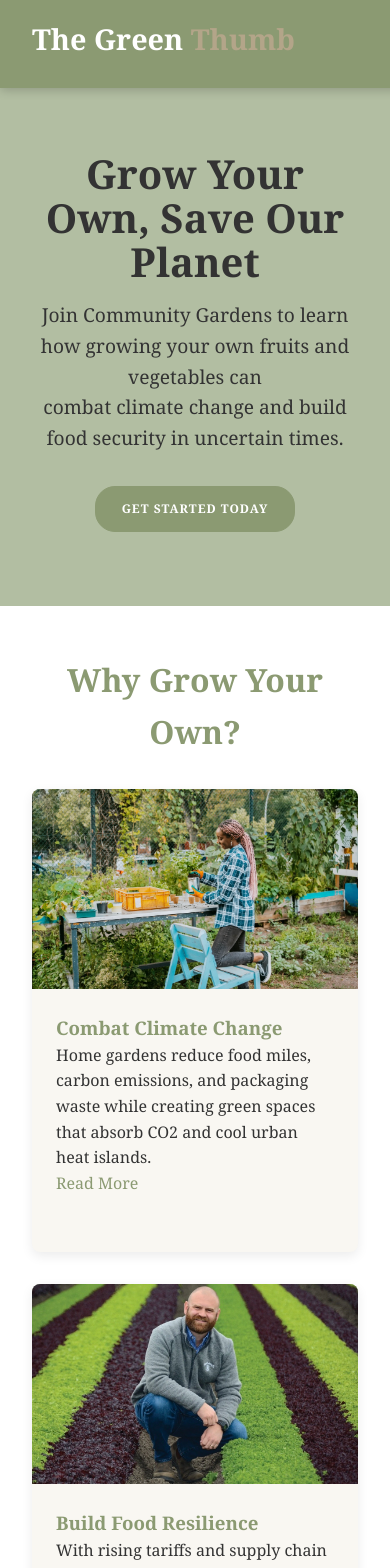
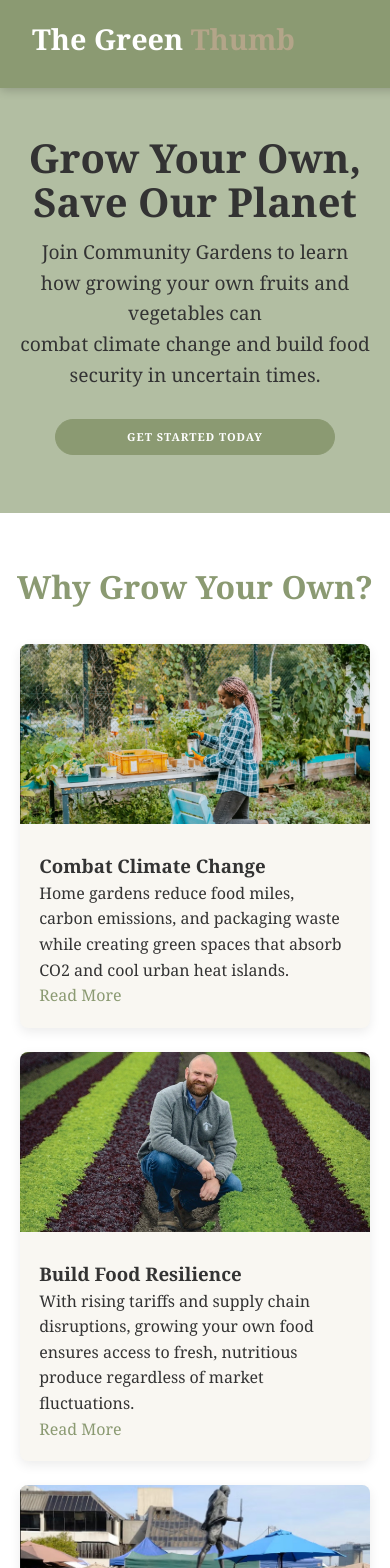
Before and after one commit to IsmaelxMartinez/Lowes-Capstone, a React (Vite) app: page / in a window 390 px wide. Shown: the top 1568 px of the page. Built offline with nearby package versions, Linux system fonts and the light colour scheme.

Commit message:
changed responsiveness

```diff
--- a/src/pages/homepage/Home.css
+++ b/src/pages/homepage/Home.css
@@ -13,7 +13,7 @@
     line-height: 1.6;
   }
 
-  .home {
+   .home {
     max-width: 100vw;
   }
 
@@ -33,13 +33,13 @@
     margin: 0 auto;
   }
 
-  .hero h1 {
+  .hero-content h1 {
     font-size: 2.5rem;
-    color: #333;
+    color: 333;
     margin-bottom: 1rem;
   }
 
-  .hero p {
+  .hero-content p {
     font-size: 1.2rem;
     margin-bottom: 2rem;
   }
@@ -81,29 +81,29 @@
     margin: 0 auto;
   }
 
-  .card {
+  .home-card {
     background-color: #f9f7f2;
     border-radius: 8px;
     overflow: hidden;
     box-shadow: 0 4px 12px rgba(0, 0, 0, 0.08);
   }
 
-  .card-image img {
+  .homecard-image img {
     width: 100%;
-    height: auto;
+    height: 30vh;
     object-fit: cover;
     object-position: top;
 }
 
-  .card-content {
+  .homecard-content {
     padding: 1.5rem;
   }
-  .card {
+  .homecard {
     background-color: #f9f7f2;
     border-radius: 8px;
   }
 
-a{
+  a{
     color: #8B9A72;
     text-decoration: none;
     margin-bottom: 10px;
@@ -162,3 +162,208 @@ a{
   .cta .btn:hover {
     background-color: #a09176;
   }
+
+
+  /* Responsive Design */
+  /* @media (max-width: 768px) {
+    .hero, .mission, .features, .about, .cta {
+      padding: 3rem 1rem;
+    }
+
+    .hero h1 {
+      font-size: 2rem;
+    }
+
+    .hero p {
+      font-size: 1rem;
+    }
+
+    .btn {
+      padding: 0.6rem 1.4rem;
+    }
+
+    .section-title {
+      font-size: 1.8rem;
+    }
+  }
+
+  @media (max-width: 480px) {
+    .hero h1 {
+      font-size: 1.8rem;
+    }
+
+    .hero p {
+      font-size: 0.9rem;
+    }
+
+    .btn {
+      padding: 0.5rem 1.2rem;
+    }
+  }  */
+
+  @media (max-width: 1024px) {
+    .hero, .mission {
+      padding: 5rem 0;
+    }
+
+    .feature-cards {
+      grid-template-columns: repeat(2, 1fr);
+      gap: 2rem;
+    }
+
+    .about-content {
+      gap: 2.5rem;
+    }
+  }
+
+  /* Medium Tablets */
+  @media (max-width: 900px) {
+    .hero-content, .about-content, .feature-cards {
+      padding: 0 25px;
+    }
+
+    .about-content {
+      grid-template-columns: 1fr;
+      text-align: center;
+    }
+
+    .about-image {
+      grid-row: 1;
+      max-height: 400px;
+    }
+
+    .about-text {
+      grid-row: 2;
+    }
+  }
+
+  /* Small Tablets and Large Phones */
+  @media (max-width: 768px) {
+    .hero, .mission {
+      padding: 4rem 0;
+    }
+
+    .features, .about, .cta {
+      padding: 4rem 0;
+    }
+
+    .hero-content h1 {
+      margin-bottom: 1rem;
+    }
+
+    .hero-content p {
+      margin-bottom: 2rem;
+    }
+
+    .feature-cards {
+      grid-template-columns: 1fr 1fr;
+      gap: 1.5rem;
+    }
+
+    .homecard-image img {
+      height: 200px;
+    }
+
+    .section-title {
+      margin-bottom: 2.5rem;
+    }
+
+    .section-title:after {
+      width: 50px;
+      height: 2px;
+    }
+
+    .homecard-content {
+      padding: 1.5rem;
+    }
+
+    .btn {
+      padding: 0.8rem 1.6rem;
+    }
+  }
+
+  /* Mobile Phones */
+  @media (max-width: 600px) {
+    .hero, .mission {
+      padding: 3.5rem 0;
+    }
+
+    .features, .about, .cta {
+      padding: 3.5rem 0;
+    }
+
+    .feature-cards {
+      grid-template-columns: 1fr;
+      gap: 1.5rem;
+    }
+
+    .homecard-image img {
+      height: 220px;
+    }
+
+    .container, .hero-content, .feature-cards,
+    .about-content, .cta-content {
+      padding: 0 20px;
+    }
+
+    .section-title {
+      margin-bottom: 2rem;
+    }
+  }
+
+  /* Small Mobile Phones */
+  @media (max-width: 480px) {
+    .hero, .mission {
+      padding: 3rem 0;
+    }
+
+    .features, .about, .cta {
+      padding: 3rem 0;
+    }
+
+    .hero-content h1 {
+      margin-bottom: 0.8rem;
+    }
+
+    .hero-content p {
+      margin-bottom: 1.8rem;
+    }
+
+    .btn {
+      padding: 0.7rem 1.4rem;
+      width: 80%;
+      max-width: 280px;
+    }
+
+    .homecard-content {
+      padding: 1.2rem;
+    }
+
+    .homecard-image img {
+      height: 180px;
+    }
+
+    .about-image {
+      max-height: 300px;
+    }
+  }
+
+  /* Super Small Mobile Phones */
+  @media (max-width: 350px) {
+    .hero-content h1 {
+      font-size: 1.8rem;
+    }
+
+    .hero-content p {
+      font-size: 0.95rem;
+    }
+
+    .btn {
+      padding: 0.6rem 1.2rem;
+      font-size: 0.9rem;
+    }
+
+    .homecard-image img {
+      height: 160px;
+    }
+  }
--- a/src/pages/homepage/Home.jsx
+++ b/src/pages/homepage/Home.jsx
@@ -25,11 +25,11 @@ const Home = () => {
       <section className="features">
         <h2 className="section-title">Why Grow Your Own?</h2>
         <div className="feature-cards">
-          <div className="card">
-            <div className="card-image">
+          <div className="home-card">
+            <div className="homecard-image">
               <img src="/homegardens.jpeg" alt="Climate Impact" />
             </div>
-            <div className="card-content">
+            <div className="homecard-content">
               <h3>Combat Climate Change</h3>
               <p>
                 Home gardens reduce food miles, carbon emissions, and packaging
@@ -44,11 +44,11 @@ const Home = () => {
             </div>
           </div>
 
-          <div className="card">
-            <div className="card-image">
+          <div className="home-card">
+            <div className="homecard-image">
               <img src="/farmers.jpeg" alt="Food Security" />
             </div>
-            <div className="card-content">
+            <div className="homecard-content">
               <h3>Build Food Resilience</h3>
               <p>
                 With rising tariffs and supply chain disruptions, growing your
@@ -61,11 +61,11 @@ const Home = () => {
             </div>
           </div>
 
-          <div className="card">
-            <div className="card-image">
+          <div className="home-card">
+            <div className="homecard-image">
               <img src="/community.jpeg" alt="Community" />
             </div>
-            <div className="card-content">
+            <div className="homecard-content">
               <h3>Strengthen Communities</h3>
               <p>
                 Garden-sharing, seed swaps, and knowledge exchange build
--- a/src/pages/leadership/Team.css
+++ b/src/pages/leadership/Team.css
@@ -108,7 +108,7 @@ body {
 }
 .values-grid {
     display: grid;
-    grid-template-columns: repeat(auto-fit, minmax(250px, 1fr));
+    grid-template-columns: repeat(auto-fit, minmax(200px, 1fr));
     gap: 2rem;
 }
 .value-card {
@@ -159,8 +159,8 @@ body {
     border-color: #FFFFFF;
 }
 
-/* Adjust for mobile devices */
-@media (max-width: 768px) {
+
+ /* @media (max-width: 768px) {
     .leadership-grid {
         grid-template-columns: repeat(auto-fill, minmax(250px, 1fr));
     }
@@ -174,31 +174,367 @@ body {
         padding: 0.8rem 1.6rem;
     }
 }
-.card {
-    background-color: #F9F7F2;
-    border-radius: 8px;
-    overflow: hidden;
-    box-shadow: 0 4px 12px rgba(0,0,0,0.08);
-    position: relative;
+
+
+  @media (max-width: 1024px) {
+    .container {
+      padding: 0 1.5rem;
+    }
+
+    .leadership-grid {
+      grid-template-columns: repeat(2, 1fr);
+      gap: 1.5rem;
+    }
+
+    .leader-image {
+      height: 250px;
+    }
+
+    .values-grid {
+      grid-template-columns: repeat(2, 1fr);
+    }
+
+    .intro p, .join-section p {
+      max-width: 90%;
+    }
   }
-  .card-image {
-    height: 200px;
-    background-color: var(--color-sage);
-    display: flex;
-    align-items: center;
-    justify-content: center;
-    overflow: hidden;
+
+  @media (max-width: 768px) {
+
+    .leadership-grid {
+      grid-template-columns: 1fr;
+      max-width: 500px;
+      margin-left: auto;
+      margin-right: auto;
+    }
+
+    .values-grid {
+      grid-template-columns: 1fr;
+      max-width: 500px;
+      margin-left: auto;
+      margin-right: auto;
+      gap: 1rem;
+    }
+
+    .value-card {
+      padding: 1.2rem;
+    }
+
+    .intro h2, .values-section h2, .join-section h2 {
+      font-size: 1.8rem;
+    }
+
+    .leader-info h3 {
+      font-size: 1.3rem;
+    }
+
+    .leader-title {
+      font-size: 1rem;
+    }
+
+    .join-section p {
+      padding: 0 1rem;
+    }
   }
-  .card-image img {
-    width: 100%;
-    height: 100%;
-    object-fit: cover;
+
+  @media (max-width: 480px) {
+
+    .container {
+      padding: 0 1rem;
+    }
+
+    header {
+      flex-direction: column;
+      text-align: center;
+      padding: 1rem 0;
+    }
+
+    .intro, .join-section {
+      margin: 2rem 0;
+    }
+
+    .intro h2, .values-section h2, .join-section h2 {
+      font-size: 1.6rem;
+      line-height: 1.3;
+    }
+
+    .intro p, .join-section p, .leader-bio, .value-card p {
+      font-size: 0.95rem;
+      line-height: 1.5;
+    }
+
+    .leader-image {
+      height: 220px;
+    }
+
+    .leader-info {
+      padding: 1.2rem;
+    }
+
+    .leader-info h3 {
+      font-size: 1.2rem;
+    }
+
+    .leader-title {
+      font-size: 0.95rem;
+      margin-bottom: 0.8rem;
+    }
+
+    .btn {
+      padding: 10px 30px;
+      font-size: 0.8rem;
+    }
+
+    .values-section {
+      padding: 2rem 0;
+      margin: 2rem 0;
+    }
+
+    .value-card {
+      padding: 1rem;
+    }
+
+    .value-card h3 {
+      font-size: 1.2rem;
+      margin-bottom: 0.8rem;
+    }
+
+    footer {
+      padding: 1.5rem 1rem;
+      text-align: center;
+    }
+
+
+    nav {
+      display: flex;
+      justify-content: center;
+      padding: 0.5rem 0;
+    }
+
+    nav a {
+      margin: 0 0.5rem;
+      font-size: 0.9rem;
+    }
+  } */
+
+
+  /* @media (max-width: 640px) {
+    footer {
+      display: grid;
+      grid-template-columns: 1fr;
+      gap: 1.5rem;
+      text-align: center;
+    }
+
+    footer h3 {
+      margin-bottom: 0.8rem;
+    }
+
+    .footer-section {
+      margin-bottom: 1rem;
+    }
+
+    .footer-section a {
+      display: block;
+      margin: 0.5rem 0;
+    }
+
+    .copyright {
+      margin-top: 1.5rem;
+      text-align: center;
+    }
   }
-  .card-content {
-    padding: 1.5rem;
-    padding-bottom: 3.5rem;
+
+
+  @media (max-width: 768px) {
+    header {
+      display: flex;
+      flex-wrap: wrap;
+      justify-content: center;
+      padding: 1rem;
+    }
+
+    .site-title {
+      margin-bottom: 0.5rem;
+      width: 100%;
+      text-align: center;
+    }
+
+    nav {
+      justify-content: center;
+      width: 100%;
+    }
   }
-  .card h3 {
-    color: var(--color-olive);
-    margin-top: 0;
-  }
+
+
+  @media (max-width: 1024px) {
+    .card-image {
+      height: 180px;
+    }
+
+    .card-content {
+      padding: 1.2rem;
+      padding-bottom: 3rem;
+    }
+  }  */
+
+
+
+  @media (max-width: 1024px) {
+    .container {
+        padding: 0 1.5rem;
+    }
+    .intro h2, .join-section h2, .values-section h2 {
+        font-size: 2rem;
+    }
+    .intro p, .join-section p {
+        font-size: 1rem;
+    }
+    .leadership-grid {
+        grid-template-columns: repeat(2, 1fr);
+        gap: 1.5rem;
+    }
+    .leader-card {
+        border-radius: 10px;
+    }
+    .leader-info {
+        padding: 1.2rem;
+    }
+    .leader-info h3 {
+        font-size: 1.4rem;
+    }
+    .leader-title {
+        font-size: 1rem;
+    }
+    .values-grid {
+        grid-template-columns: repeat(auto-fit, minmax(250px, 1fr));
+    }
+}
+
+@media (max-width: 768px) {
+    .container {
+        padding: 0 1rem;
+    }
+    .intro, .join-section {
+        margin: 2rem 0;
+    }
+    .intro h2, .join-section h2, .values-section h2 {
+        font-size: 1.8rem;
+    }
+    .intro p, .join-section p {
+        font-size: 1rem;
+        max-width: 90%;
+    }
+    .leadership-grid {
+        grid-template-columns: repeat(1, 1fr);
+        gap: 1.5rem;
+    }
+    .leader-card {
+        box-shadow: 0 3px 6px rgba(0,0,0,0.1);
+        border-radius: 12px;
+    }
+    .leader-image {
+        height: 260px;
+    }
+    .leader-info {
+        padding: 1rem;
+    }
+    .leader-info h3 {
+        font-size: 1.3rem;
+    }
+    .leader-title {
+        font-size: 1rem;
+    }
+    .values-section {
+        padding: 2rem 0;
+    }
+    .values-grid {
+        grid-template-columns: repeat(auto-fit, minmax(220px, 1fr));
+    }
+    .btn {
+        padding: 10px 40px;
+        font-size: 12px;
+    }
+}
+
+@media (max-width: 480px) {
+    .container {
+        padding: 0 0.8rem;
+    }
+    .intro h2, .join-section h2, .values-section h2 {
+        font-size: 1.6rem;
+    }
+    .intro p, .join-section p {
+        font-size: 0.95rem;
+        max-width: 100%;
+    }
+    .leadership-grid {
+        grid-template-columns: 1fr;
+        gap: 1.2rem;
+    }
+    .leader-card {
+        border-radius: 10px;
+    }
+    .leader-image {
+        height: 220px;
+    }
+    .leader-info {
+        padding: 0.8rem;
+    }
+    .leader-info h3 {
+        font-size: 1.2rem;
+    }
+    .leader-title {
+        font-size: 0.95rem;
+    }
+    .values-grid {
+        grid-template-columns: 1fr;
+    }
+    .value-card {
+        padding: 1rem;
+    }
+    .btn {
+        padding: 8px 35px;
+        font-size: 11px;
+    }
+}
+
+@media (max-width: 360px) {
+    .container {
+        padding: 0 0.5rem;
+    }
+    .intro h2, .join-section h2, .values-section h2 {
+        font-size: 1.4rem;
+    }
+    .intro p, .join-section p {
+        font-size: 0.9rem;
+    }
+    .leadership-grid {
+        grid-template-columns: 1fr;
+    }
+    .leader-card {
+        border-radius: 8px;
+    }
+    .leader-image {
+        height: 180px;
+    }
+    .leader-info {
+        padding: 0.6rem;
+    }
+    .leader-info h3 {
+        font-size: 1.1rem;
+    }
+    .leader-title {
+        font-size: 0.85rem;
+    }
+    .values-grid {
+        grid-template-columns: 1fr;
+    }
+    .value-card {
+        padding: 0.8rem;
+    }
+    .btn {
+        padding: 7px 25px;
+        font-size: 10px;
+    }
+}
--- a/src/pages/leadership/Team.jsx
+++ b/src/pages/leadership/Team.jsx
@@ -122,7 +122,7 @@ const App = () => {
             help us grow. If you’re interested in supporting our mission to teach
             sustainable food practices, we’d love to hear from you!
           </p>
-          <button className="btn">Test Button</button>
+          <button className="btn">Join Today!</button>
         </section>
       </main>
     </div>
```
